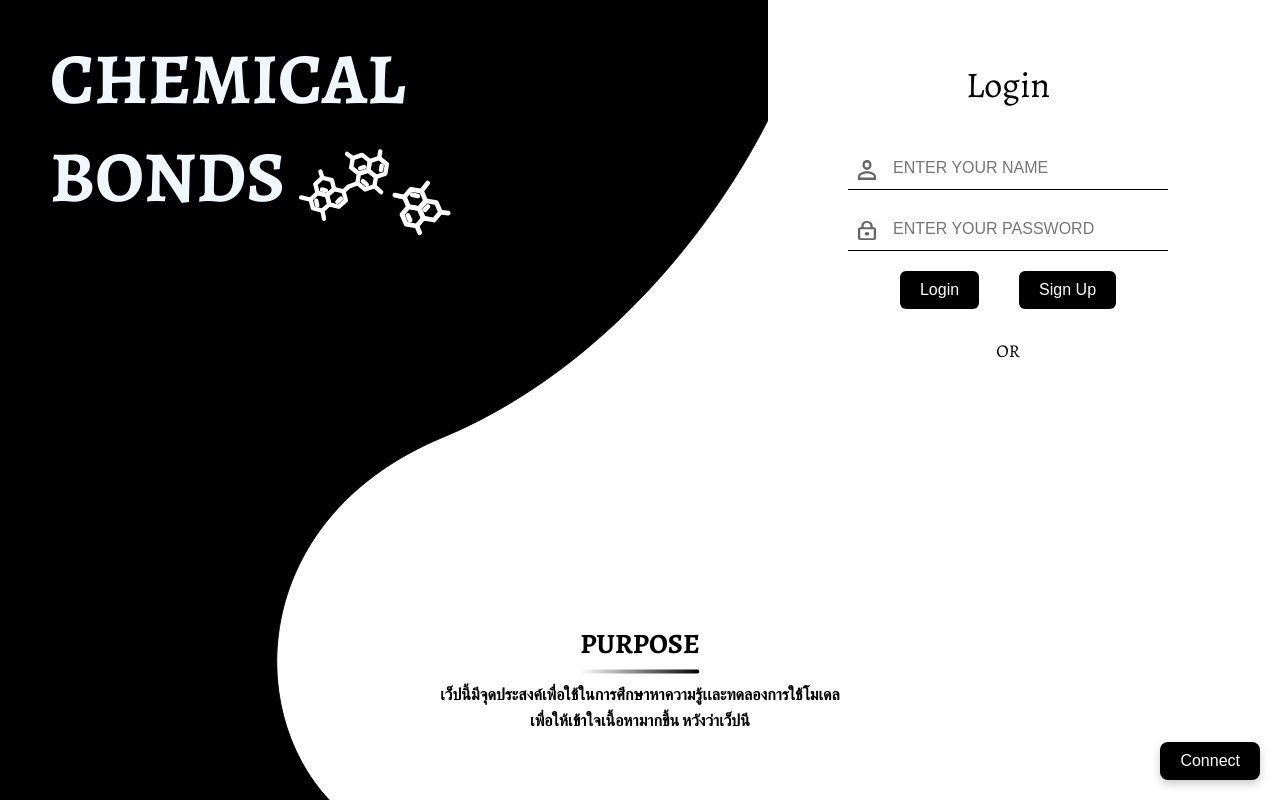
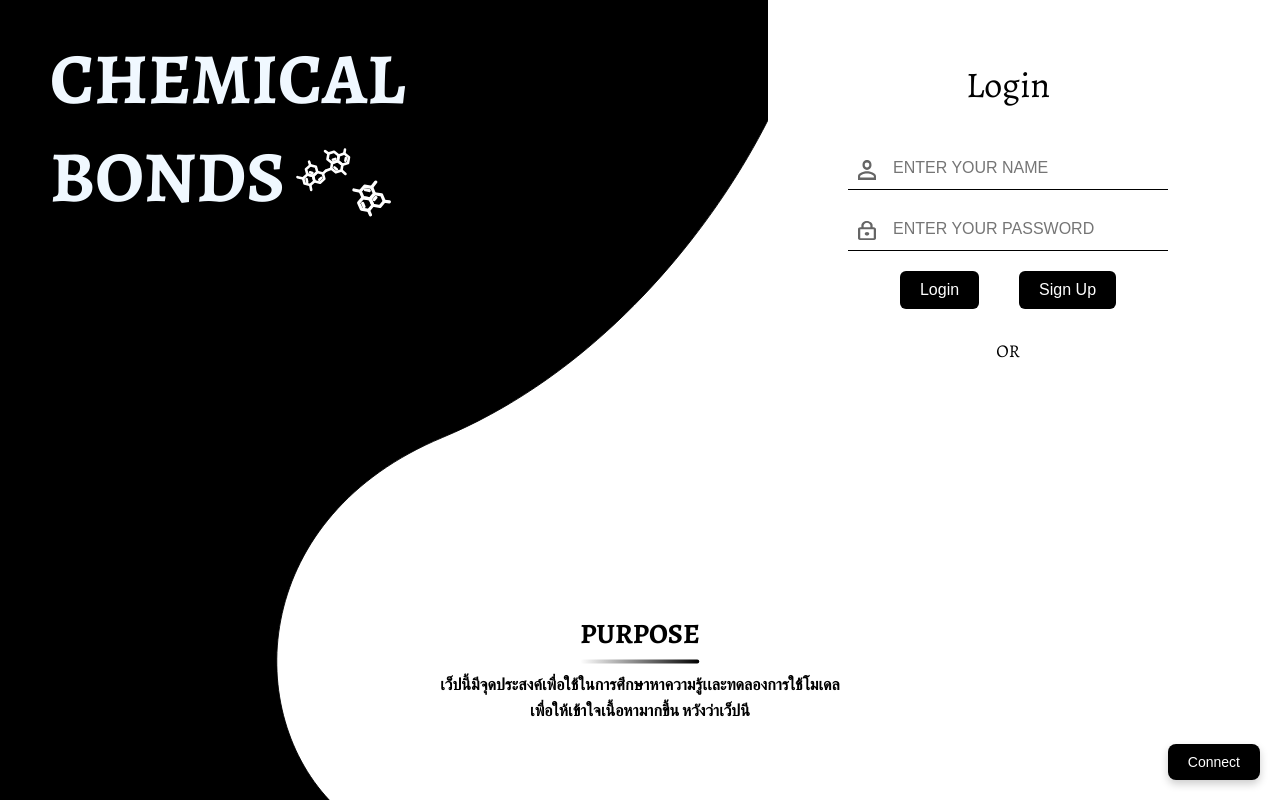
Before and after one commit to bbbemc/NSC, a PHP site: page / in a window 1280 px wide. Run offline with PHP 8.4, Linux system fonts and the light colour scheme.

Commit message:
Add files via upload

```diff
--- a/style.css
+++ b/style.css
@@ -12,8 +12,9 @@ body {
 
 .container {
   display: flex;
+  flex-direction: row;
   height: 100vh;
-  overflow: hidden;
+  overflow: auto;
 }
 
 .left-side {
@@ -58,14 +59,14 @@ body {
 }
 
 .icon-group {
-  width: 100px;
-  padding-top: 30px;
+  width: 60px;
+  padding-top: 20px;
   height: auto;
 }
 
 .icon {
     padding-top: 80px;
-    width: 60px;
+    width: 40px;
     height: auto;
 }
 
@@ -201,7 +202,7 @@ button.connect-active {
   }
 }
 
-/* ปุ่ม Connect ตำแหน่ง */
+
 #connectBtn {
   position: fixed;
   bottom: 20px;
@@ -210,25 +211,10 @@ button.connect-active {
   color: white;
   padding: 10px 20px;
   border-radius: 8px;
-  font-size: 16px;
+  font-size: 14px; /* ✅ ขนาดเล็กลงหน่อยสำหรับมือถือ */
   cursor: pointer;
   z-index: 1000;
-  box-shadow: 0 4px 8px rgba(0,0,0,0.2);
-  transition: all 0.3s ease;
-}
-
-
-#connectBtn {
-  position: fixed;       /* ✅ ล็อคตำแหน่งบนหน้าจอ */
-  bottom: 20px;          /* ✅ ห่างจากขอบล่าง 20px */
-  right: 20px;           /* ✅ ห่างจากขอบขวา 20px */
-  background-color: black;
-  color: white;
-  padding: 10px 20px;
-  border-radius: 8px;
-  font-size: 16px;
-  cursor: pointer;
-  z-index: 1000;          /* ✅ ให้ลอยอยู่หน้าสุด */
+  max-width: 90%;
   box-shadow: 0 4px 8px rgba(0,0,0,0.2);
   transition: all 0.3s ease;
 }
@@ -253,6 +239,8 @@ button.connect-active {
   left: 50%;
   transform: translate(-50%, -50%);
   text-align: center;
+  margin-bottom: 40px;
+  padding-bottom: 20px;
 }
 
 .Topic-purpose {
```
